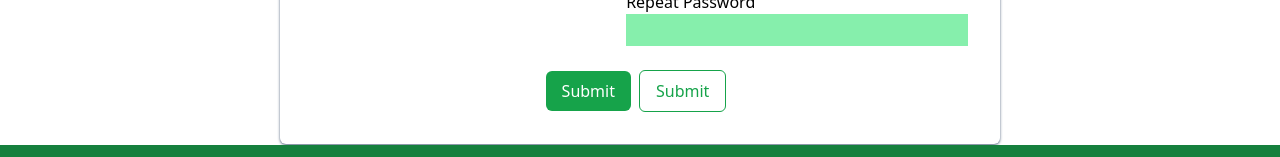
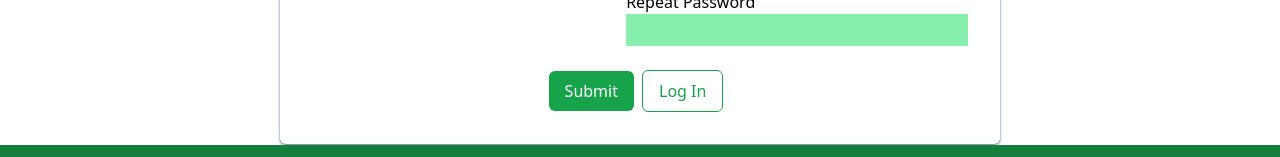
Before and after one commit to Topher254/scrabble, a React (Vite) app: page /signout in a window 1280 px wide. Shown: the part 615-772 px from the top of the page. Built offline with nearby package versions, Linux system fonts and the light colour scheme.

Commit message:
login edited

```diff
--- a/src/Pages/SignUp.jsx
+++ b/src/Pages/SignUp.jsx
@@ -41,7 +41,7 @@ const SignUp = () => {
         </div>
         <div className='flex justify-center items-center mt-4'>
           <button className='bg-green-600 text-white py-2 px-4 rounded-md mr-2'>Submit</button>
-          <button className='bg-white text-green-600 border border-green-600 py-2 px-4 rounded-md mr-2'>Submit</button>
+          <button className='bg-white text-green-600 border border-green-600 py-2 px-4 rounded-md mr-2'>Log In</button>
            </div>
       </div>
     </div>
```
